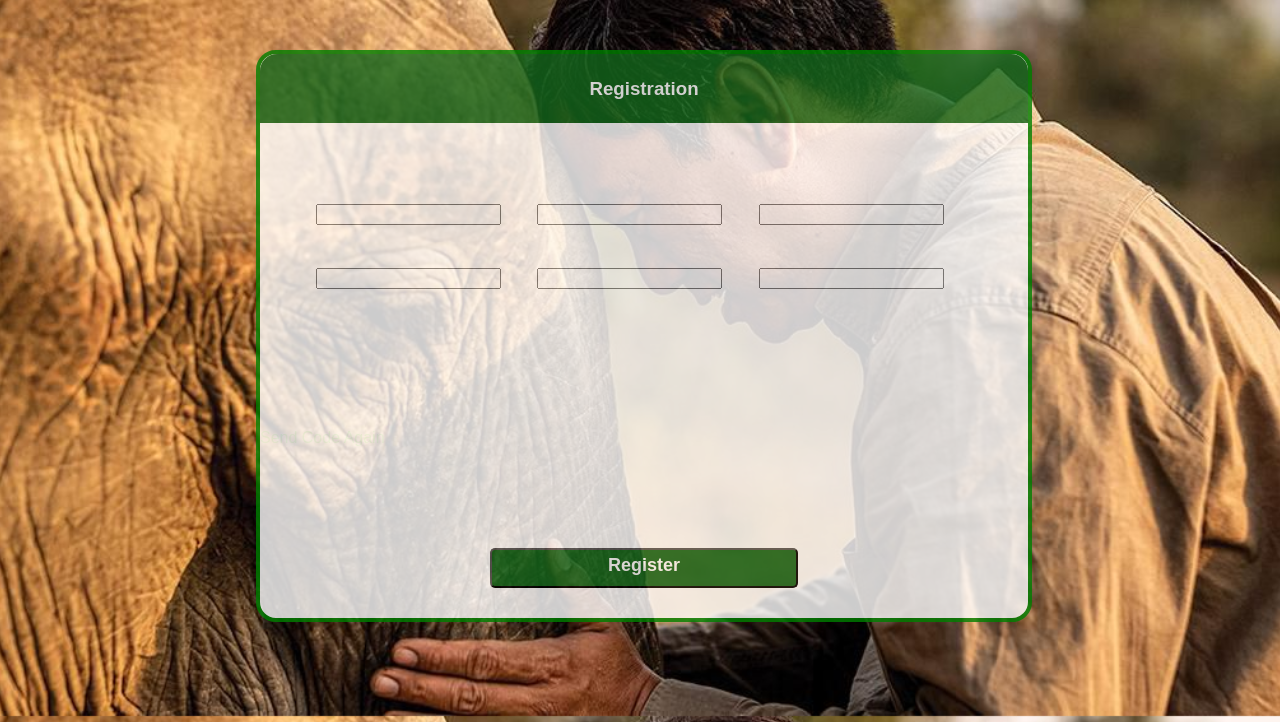
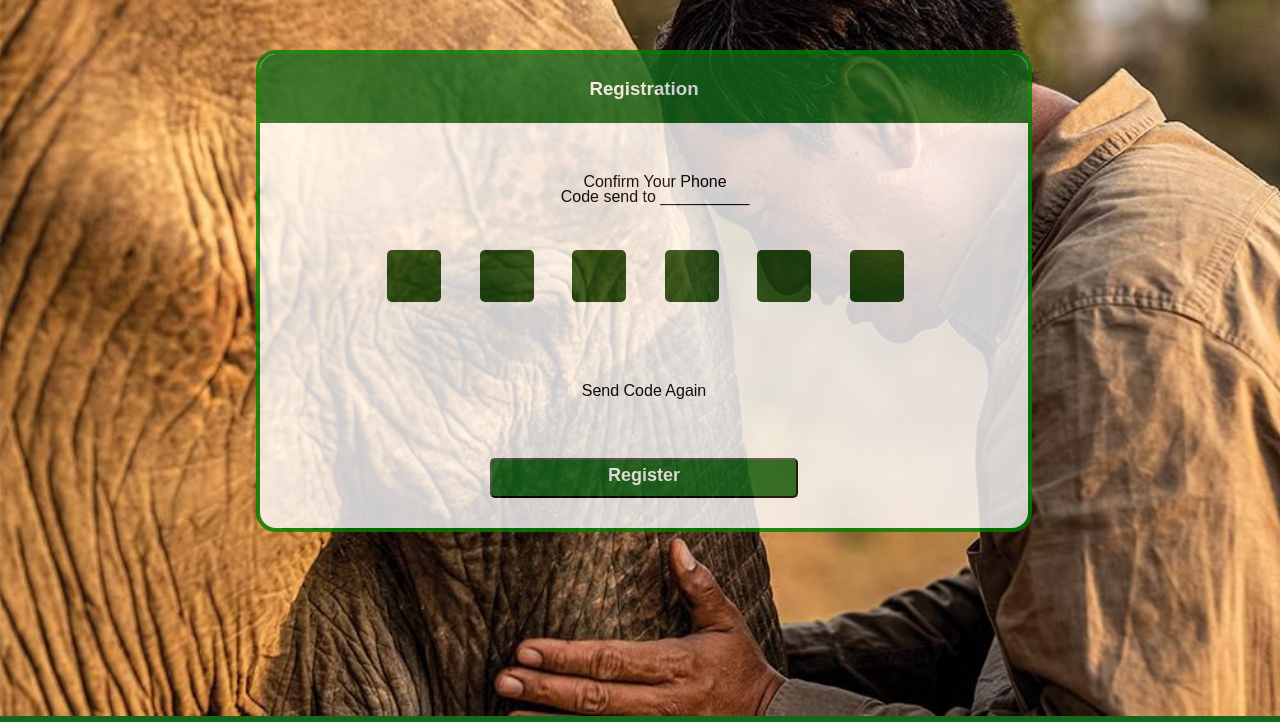
Before and after one commit to SethniBhagya/Project_Group28, a PHP site: page /html/register2.html in a window 1280 px wide. Shown: the part 84-806 px from the top of the page. Run offline with PHP 8.4, Linux system fonts and the light colour scheme.

Commit message:
form updatede

```diff
--- a/css/style_reg.css
+++ b/css/style_reg.css
@@ -219,14 +219,15 @@
   font-size: 18px;
 }
 .sumbit2 input[type="submit"]:hover {
-  background-color: rgb(46, 204, 73);
+  background-color: rgb(255, 255, 255);
+  color: #18470e;
 }
 
 .form2 {
   font-size: 19px;
 }
 #language {
-  background-color: #14671c;
+  background-color: #a5a5a5;
   margin-left: 75%;
   width: 225px;
   margin-right: 10%;
@@ -276,6 +277,46 @@
   color: rgb(0, 0, 0);
   font-weight: 1000px;
 }
+.otp {
+  display: inline-block;
+  border-radius: 5px;
+  width: 650px;
+  height: 20%;
+  border: none;
+  background-color: none;
+  font-size: 20px;
+  color: rgb(0, 0, 0);
+  font-weight: 1000px;
+  margin-top: 120px;
+  margin-left: 70px;
+}
+.des,
+.des a {
+  font-size: 16px;
+  text-align: center;
+  line-height: 15px;
+  color: black;
+}
+.des a:hover {
+  color: rgb(41, 158, 25);
+}
+.otp1 {
+  display: inline-block;
+  border-radius: 5px;
+  width: 50px;
+  height: 50px;
+  border: none;
+  background-color: #18470e;
+  font-size: 25px;
+  color: rgb(247, 247, 247);
+  font-weight: 1000px;
+  margin-left: 1px;
+}
+/* .otp1:hover {
+  width: 52px;
+  height: 52px;
+} */
+
 .gender:focus {
   background-color: rgb(210, 228, 216);
   outline: none;
@@ -425,3 +466,7 @@
   visibility: visible;
   border: 2px solid rgb(0, 252, 63);
 }
+.text::placeholder {
+  font-style: initial;
+  color: #1c201d;
+}
```
